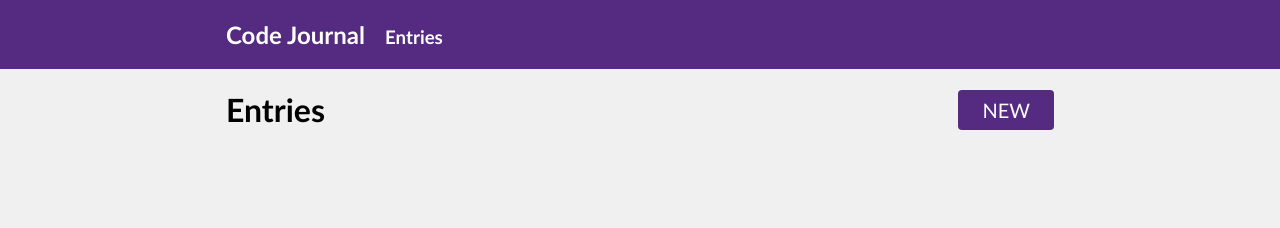
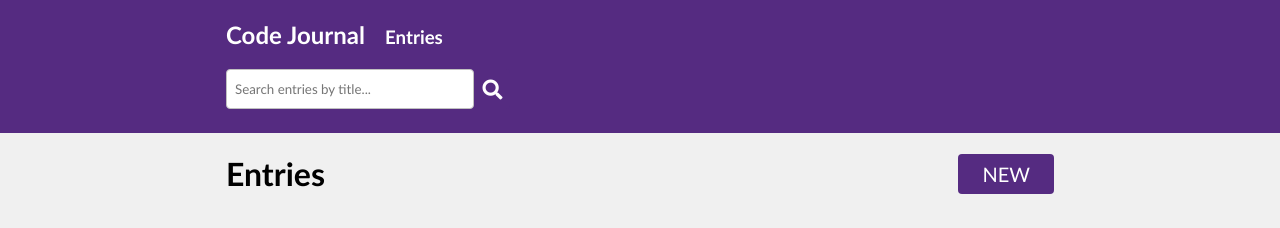
Before and after one commit to gregg-garceau/code-journal, a website: page index.html in a window 1280 px wide. Both pictures are taken after a click on the element "Entries". Drawn offline with Linux system fonts and the light colour scheme.

Commit message:
added a search bar to show on entries page only

```diff
--- a/css/styles.css
+++ b/css/styles.css
@@ -126,6 +126,19 @@ button {
   color: white;
 }
 
+.search {
+  width: 30%;
+}
+
+.search-bar {
+  display: flex;
+}
+
+button.search-submit {
+  padding: 0.5rem;
+  margin-bottom: 1.5rem;
+}
+
 button.absolute {
   bottom: -20px;
   right: 10px;
--- a/index.html
+++ b/index.html
@@ -21,6 +21,10 @@
           <div class="column-full">
             <h2 class="journal-header">Code Journal</h2>
             <h3 class="journal-header">Entries</h3>
+            <form class="search-bar">
+              <input type="text" class="search" placeholder="Search entries by title...">
+              <button type="submit" class="search-submit"><i class="fa fa-search"></i></button>
+            </form>
           </div>
         </div>
       </div>
--- a/js/main.js
+++ b/js/main.js
@@ -9,6 +9,7 @@ var $newButton = document.querySelector('.new-entry');
 var $unorderedList = document.querySelector('.entries-list');
 var $deleteLink = document.querySelector('.delete');
 var $newEdit = document.querySelector('.new-edit');
+var $searchBar = document.querySelector('.search');
 
 $urlInput.addEventListener('input', function (event) {
   var imageUrl = $urlInput.value;
@@ -91,6 +92,7 @@ $entryForm.addEventListener('submit', function (event) {
   }
   data.editing = null;
   $deleteLink.classList.add('hidden');
+  $searchBar.classList.remove('hidden');
   $dataViewEntries.className = 'view';
   $dataViewForm.className = 'hidden';
   data.view = 'entries';
@@ -109,6 +111,7 @@ document.addEventListener('DOMContentLoaded', function (event) {
       $deleteLink.classList.remove('hidden');
       $dataViewEntries.className = 'hidden';
       $dataViewForm.className = 'view';
+      $searchBar.classList.add('hidden');
       var iconTarget = event.target.getAttribute('data-entry-id');
       iconTarget = parseInt(iconTarget);
       for (let b = 0; b < data.entries.length; b++) {
@@ -129,6 +132,7 @@ document.addEventListener('DOMContentLoaded', function (event) {
 $entriesNav.addEventListener('click', function (event) {
   $dataViewEntries.className = 'view';
   $dataViewForm.className = 'hidden';
+  $searchBar.classList.remove('hidden');
   data.view = 'entries';
   $newEdit.innerHTML = 'New Entry';
   $entryForm.reset();
@@ -139,15 +143,18 @@ $newButton.addEventListener('click', function (event) {
   $dataViewEntries.className = 'hidden';
   $newEdit.innerHTML = 'New Entry';
   $dataViewForm.className = 'view';
+  $searchBar.classList.add('hidden');
   data.view = 'entry-form';
 });
 
 if (data.view === 'entry-form') {
   $dataViewEntries.className = 'hidden';
   $dataViewForm.className = 'view';
+  $searchBar.classList.add('hidden');
 } else if (data.view === 'entries') {
   $dataViewEntries.className = 'view';
   $dataViewForm.className = 'hidden';
+  $searchBar.classList.remove('hidden');
 }
 
 var $modalBox = document.querySelector('.modal-box');
@@ -164,9 +171,11 @@ $cancelButton.addEventListener('click', function (event) {
 
 $confirmButton.addEventListener('click', function (event) {
   $modalBox.classList.add('hidden');
+  $searchBar.classList.remove('hidden');
   data.view = 'entries';
   $dataViewEntries.className = 'view';
   $dataViewForm.className = 'hidden';
+  $newEdit.innerHTML = 'New Entry';
   var deleteId = data.editing.entryId;
   for (let y = 0; y < data.entries.length; y++) {
     if (data.entries[y].entryId === deleteId) {
```
